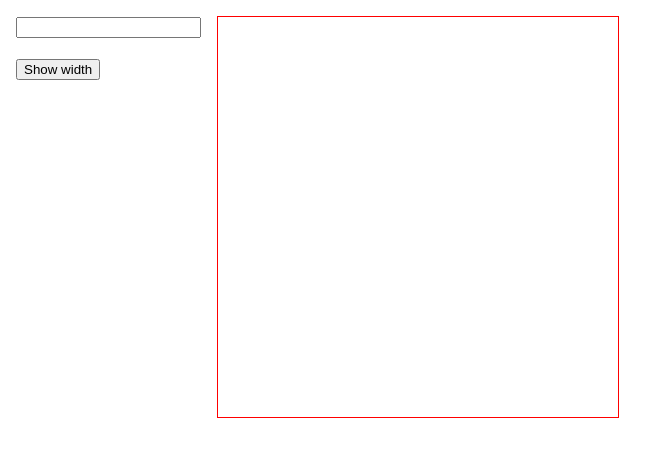
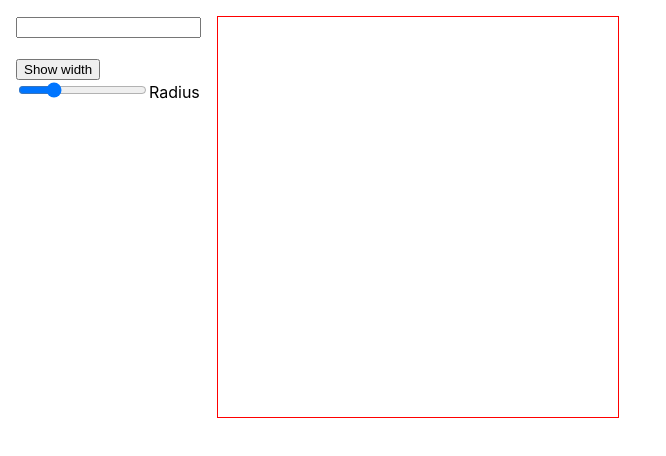
Before and after one commit to Pasha147/Exercises2, a React (Create React App) app in the folder Circle Text/circle_text/: page / in a window 1280 px wide. Shown: the top 456 px of the page, without its empty margins (0-666 px from the left). Built offline with nearby package versions, Linux system fonts and the light colour scheme.

Commit message:
Complite bad rendering

```diff
--- a/Circle Text/circle_text/src/App.css
+++ b/Circle Text/circle_text/src/App.css
@@ -7,6 +7,7 @@
     /* border: 1px solid black; */
     padding: 0;
     display: inline-block;
+    color: rgb(0, 0, 0);
 
 }
 .circle{
--- a/Circle Text/circle_text/src/App.js
+++ b/Circle Text/circle_text/src/App.js
@@ -11,8 +11,16 @@ function App() {
 
   const abcRef = useRef({ abcMass: [] });
   const [abcChars, setAbcChars] = useState("");
+  const [radius, setRadius] = useState(150);
+  // const radius = 150;
 
-  const radius = 150;
+  //
+
+  useEffect(() => {
+    let char = charBlockRef.current.innerText;
+    let width = charBlockRef.current.getBoundingClientRect().width;
+    console.log(">>", char + " " + width);
+  });
 
   const handleInput = (e) => {
     const text = e.target.value;
@@ -30,10 +38,9 @@ function App() {
       }
     });
     // library =====================
-    // abcMass = abcRef.current.abcMass;
-    // console.log(textMass);
+
     let abcMass1 = abcRef.current.abcMass;
-    console.log(abcMass1, textMass);
+    // console.log(abcMass1, textMass);
     let textRef1 = textRef.current.textMass;
     setTimeout(() => {
       let textMass1 = textMass.map((el) => {
@@ -48,8 +55,8 @@ function App() {
         const angle = (sumWidth / circleLength) * 360;
         textMass1[i] = { ...textMass1[i], sumWidth: sumWidth, angle: angle };
       }
-      console.log(textMass1);
       textRef1 = [...textMass1];
+      // console.log(abcMass1, textRef1);
       let circleMass = textMass1.map((e, index) => {
         return { char: e.char, angle: e.angle };
       });
@@ -59,63 +66,58 @@ function App() {
   };
 
   useEffect(() => {
-    if (abcChars !== "") {
+    let abcMass1 = abcRef.current.abcMass;
+    let textRef1 = textRef.current.textMass;
+
+    //  console.log(textRef1);
+
+    // let textMass1 = textMass.map((el) => {
+    //   return abcMass1.find((item) => item.char === el);
+    // });
+    // let circleLength = 2 * radius * Math.PI;
+    // textMass1[0] = { ...textMass1[0], sumWidth: 0, angle: 0 };
+
+    // let sumWidth = 0;
+    // for (let i = 1; i < textMass1.length; i++) {
+    //   sumWidth = sumWidth + textMass1[i - 1].width;
+    //   const angle = (sumWidth / circleLength) * 360;
+    //   textMass1[i] = { ...textMass1[i], sumWidth: sumWidth, angle: angle };
+    // }
+    // console.log(abcMass1, textMass1);
+    // textRef1 = [...textMass1];
+    // let circleMass = textMass1.map((e, index) => {
+    //   return { char: e.char, angle: e.angle };
+    // });
+
+    setCicleMass(circleMass);
+  }, [radius]);
+
+  useEffect(() => {
+    if (abcChars) {
       let width = charBlockRef.current.getBoundingClientRect().width;
       const height = charBlockRef.current.getBoundingClientRect().height;
-      if (abcChars === " ") {
-        width = 4;
-        console.log("sdddd", width);
-      }
       let abcMass = abcRef.current.abcMass;
       abcMass.push({ char: abcChars, width: width });
-
-      // console.log(abcMass);
     }
   }, [abcChars]);
 
-  /*
-  useEffect(() => {
-    if (text.length > 0) {
-      const width = textBlockRef.current.getBoundingClientRect().width;
-      const height = textBlockRef.current.getBoundingClientRect().height;
-      let textMass = textRef.current.textMass;
-      textMass.push({ width: width, text: text });
-      const fullText = text.split("");
-      textMass = textMass.map((e, index) => {
-        return { ...e, char: fullText[index] };
-      });
-      let circleLength = 2 * radius * Math.PI;
-      textMass[0] = { ...textMass[0], angle: 0 };
-      for (let i = 1; i < textMass.length; i++) {
-        const angle = (textMass[i - 1].width / circleLength) * 360;
-        textMass[i] = { ...textMass[i], angle: angle };
-      }
-
-      let circleMass = textMass.map((e, index) => {
-        return { char: e.char, angle: e.angle };
-      });
-
-      setCicleMass(circleMass);
-
-      console.log(textMass);
-    }
-  }, [text]);
-  */
-
   // useEffect(() => {
-  //   if (text.length > 0) {
-  //     console.log(text);
-  //   }
-  // }, [text]);
+  //   console.log(charBlockRef.current.innerText);
+  // }, [char]);
 
   const click = () => {
-    // console.log(textRef.current.getBoundingClientRect().width);
+    console.log("---", charBlockRef.current.innerText);
+  };
+
+  const rangeChange = (e) => {
+    const radius = e.target.value;
+    setRadius(radius);
   };
 
   return (
     <div className="App">
-      <div className="inpForm" onChange={handleInput}>
-        <input type="text" />
+      <div className="inpForm">
+        <input type="text" onChange={handleInput} />
         {/* <div>
           <div className="textLine" ref={textBlockRef}>
             {text}
@@ -127,6 +129,17 @@ function App() {
           </div>
         </div>
         <button onClick={click}>Show width</button>
+        <div>
+          <input
+            onChange={rangeChange}
+            type="range"
+            name="radius"
+            min="0"
+            max="200"
+          />
+          <label htmlFor="radius">Radius</label>
+        </div>
+        <div></div>
       </div>
       <div className="circle">
         {circleMass.map((e, index) => {
```
